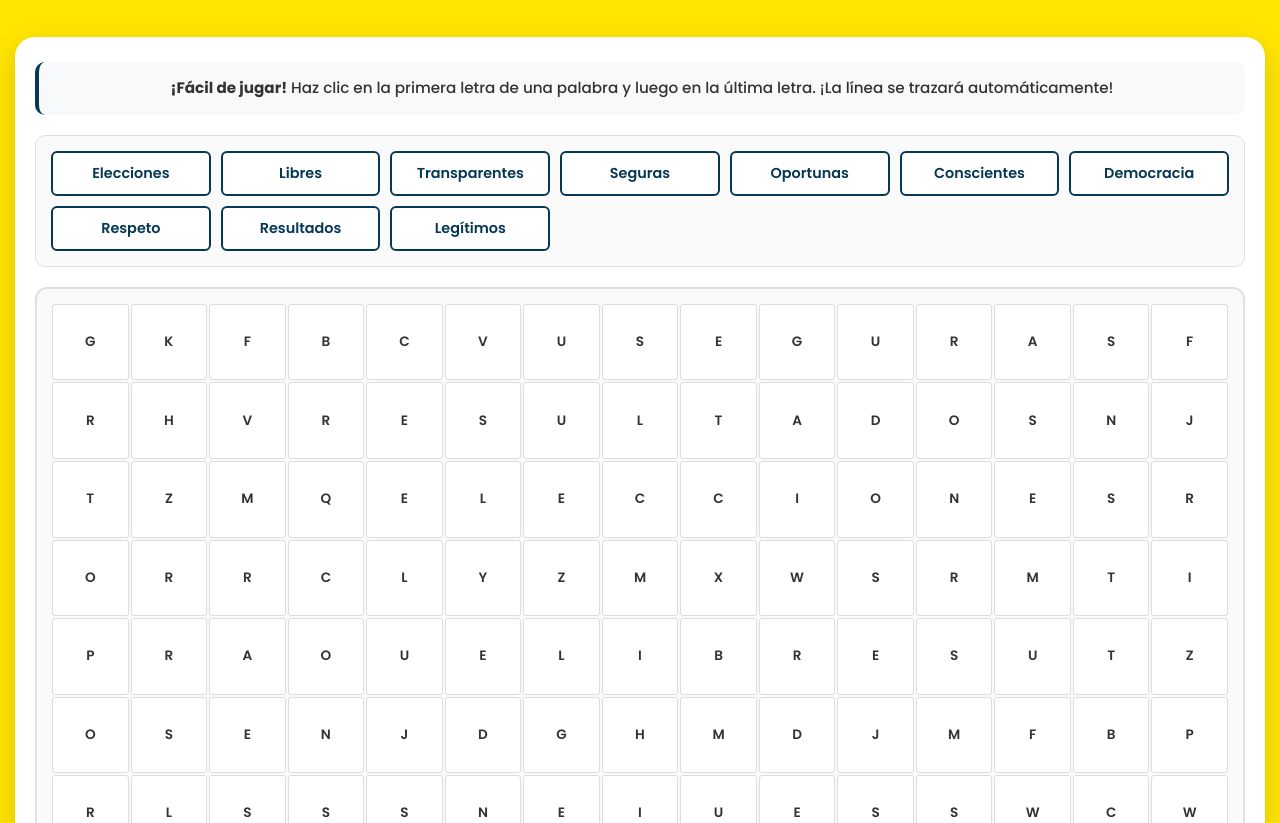
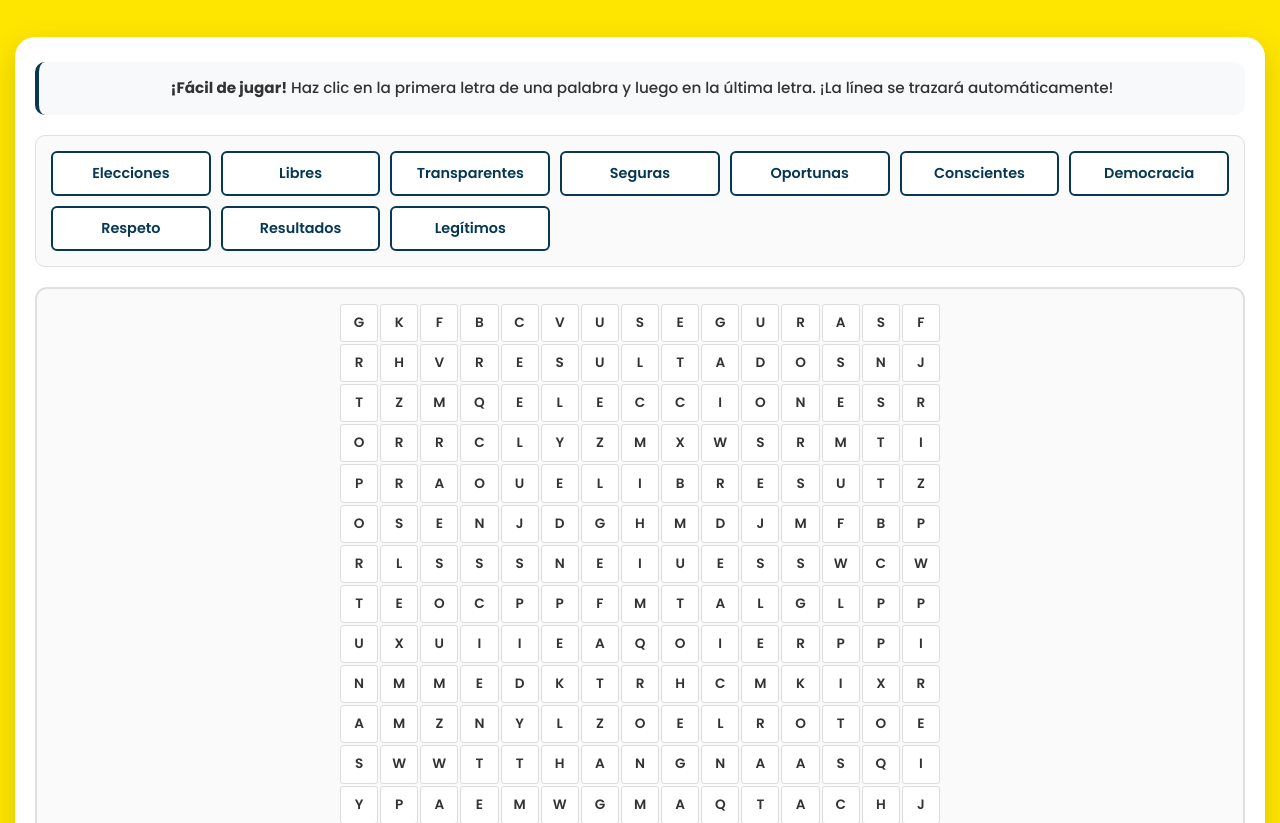
Before and after one commit to muysimple003-gif/E1-sopa-de-letras, a plain HTML site: page index.html in a window 1280 px wide. Shown: the part 126-949 px from the top of the page. Drawn offline with Linux system fonts and the light colour scheme.

Commit message:
Add files via upload

```diff
--- a/index.html
+++ b/index.html
@@ -256,6 +256,13 @@
             color: #063853;
             padding: 6px;
             border-radius: 6px;
+        }
+
+        /* 🔑 AJUSTE CLAVE: Limitar tamaño en pantallas grandes */
+        @media (min-width: 768px) {
+            .grid {
+                max-width: 600px;
+            }
         }
 
         @media (max-width: 480px) {
```
